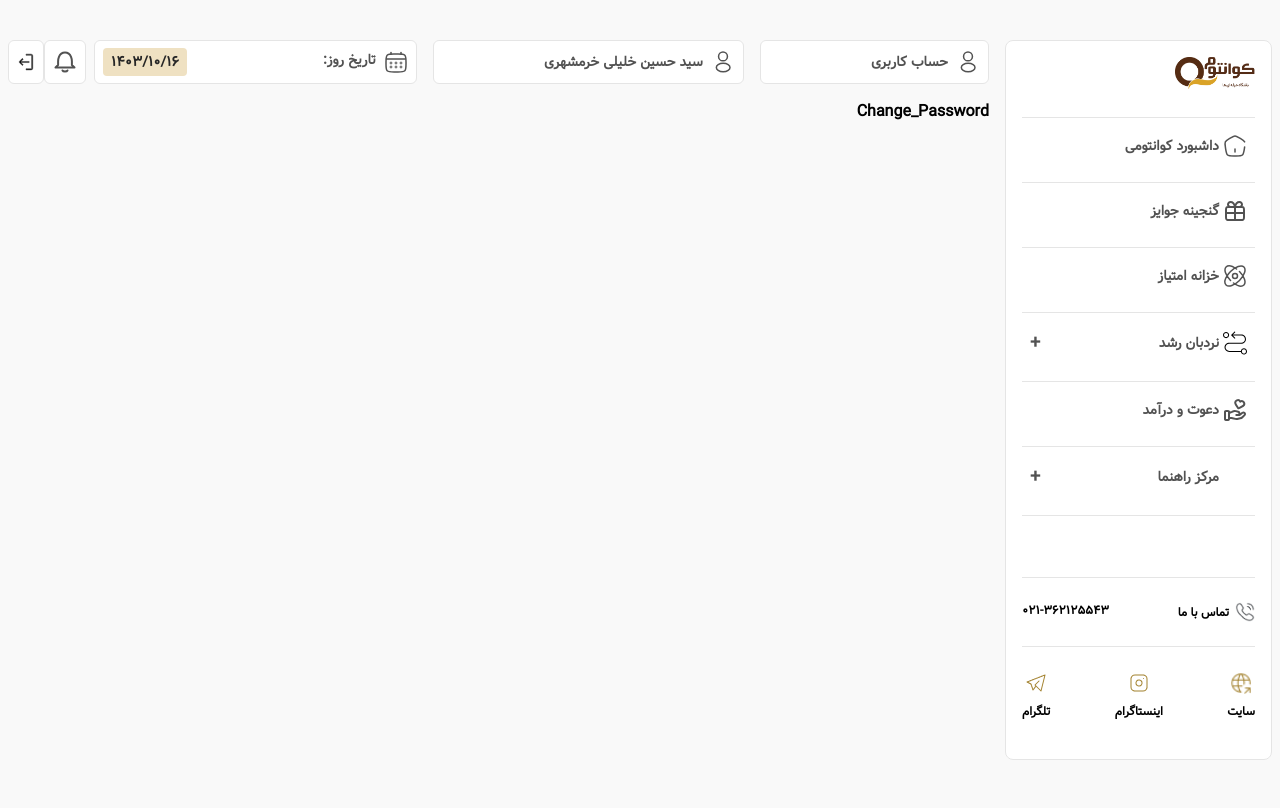
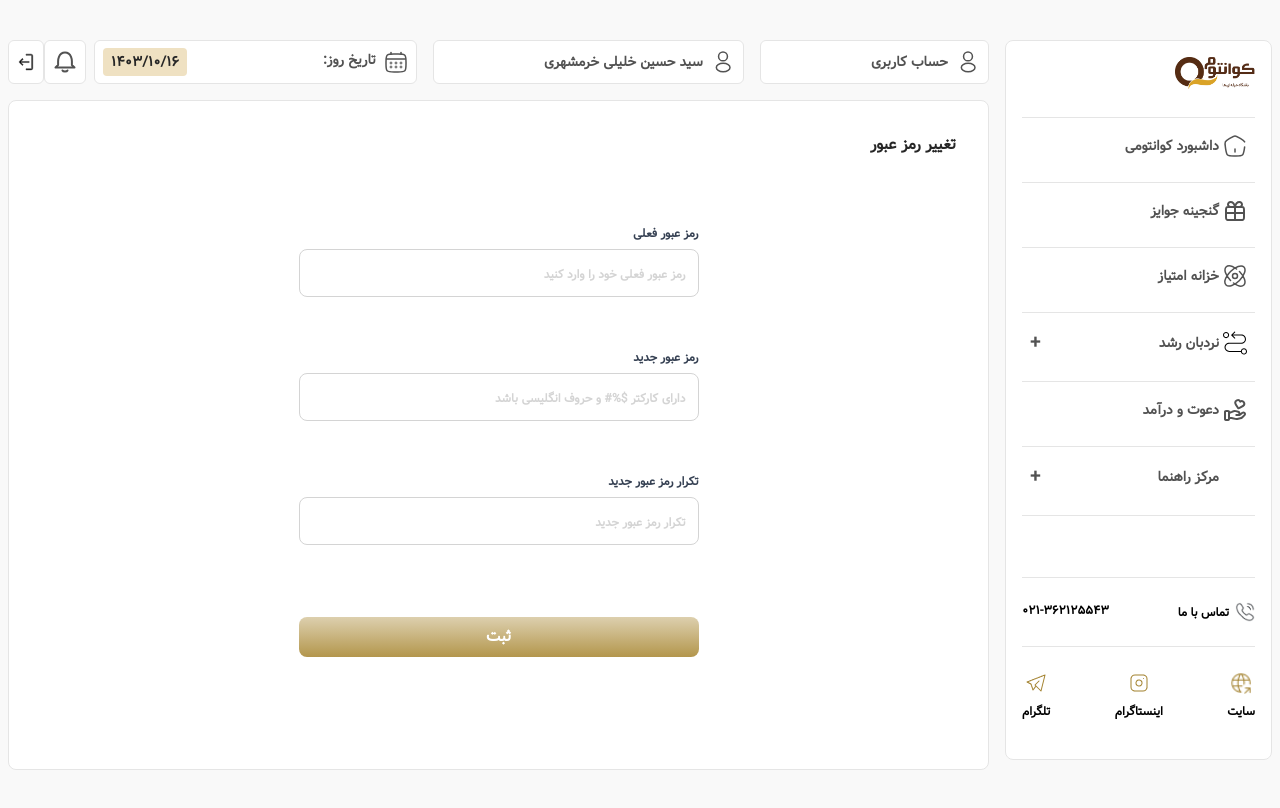
Before and after one commit to MmdQurani/Ayande-Club, a React (Vite) app: page /profile/change-password in a window 1280 px wide. Shown: the top 808 px of the page. Built offline with nearby package versions, Linux system fonts and the light colour scheme.

Commit message:
Finishing the Change_Password page

```diff
--- a/src/Pages/Profile/Change_Password.jsx
+++ b/src/Pages/Profile/Change_Password.jsx
@@ -1,8 +1,58 @@
 import React from 'react'
+import { useNavigate } from 'react-router-dom';
 
 function Change_Password() {
+
+  const navigate = useNavigate();
+
+  const handleSubmit = e => {
+    e.preventDefault();
+    // TODO: ارسال اطلاعات فرم به API
+    // پس از موفقیت مستقیم navigate("/")
+    // پس از موفقیت به مرحلهٔ تأیید کد برو
+    navigate("/signup/verify");
+  };
+
   return (
-    <div>Change_Password</div>
+    <div className='p-4 md:p-8 text-gray-700 bg-white border border-neutral-200 rounded-lg'>
+      <div className='w-full'>
+        <span className='text-[16px] text-neutral-800'>تغییر رمز عبور</span>
+      </div>
+
+      <form onSubmit={handleSubmit} className="space-y-12 h-1/2 flex flex-col justify-around w-full sm:w-[400px] mx-auto pb-20 pt-16">
+
+        <div className="w-full h-max">
+          <span className="text-xs">رمز عبور فعلی</span>
+          <input
+            type="text"
+            placeholder="رمز عبور فعلی خود را وارد کنید"
+            className="w-full border-1 h-[48px] border-neutral-300 placeholder:text-neutral-300 placeholder:text-xs focus:outline-none focus:border-secondary-2 rounded-lg mt-1 px-3 py-2" />
+        </div>
+
+        <div className="w-full h-max">
+          <span className="text-xs">رمز عبور جدید </span>
+          <input
+            type="text"
+            placeholder="دارای کارکتر $%# و حروف انگلیسی باشد"
+            className="w-full border-1 h-[48px] border-neutral-300 placeholder:text-neutral-300 placeholder:text-xs focus:outline-none focus:border-secondary-2 rounded-lg mt-1 px-3 py-2" />
+        </div>
+
+        <div className="w-full h-max">
+          <span className="text-xs">تکرار رمز عبور جدید</span>
+          <input
+            type="text"
+            placeholder="تکرار رمز عبور جدید"
+            className="w-full border-1 h-[48px] border-neutral-300 placeholder:text-neutral-300 placeholder:text-xs focus:outline-none focus:border-secondary-2 rounded-lg mt-1 px-3 py-2" />
+        </div>
+
+        <button
+          type="submit"
+          className="w-full bg-gradient-to-t from-secondary-2 to-secondary-2/45 text-white py-2 rounded-lg cursor-pointer mt-6 transition">
+          ثبت
+        </button>
+      </form>
+
+    </div>
   )
 }
 
```
